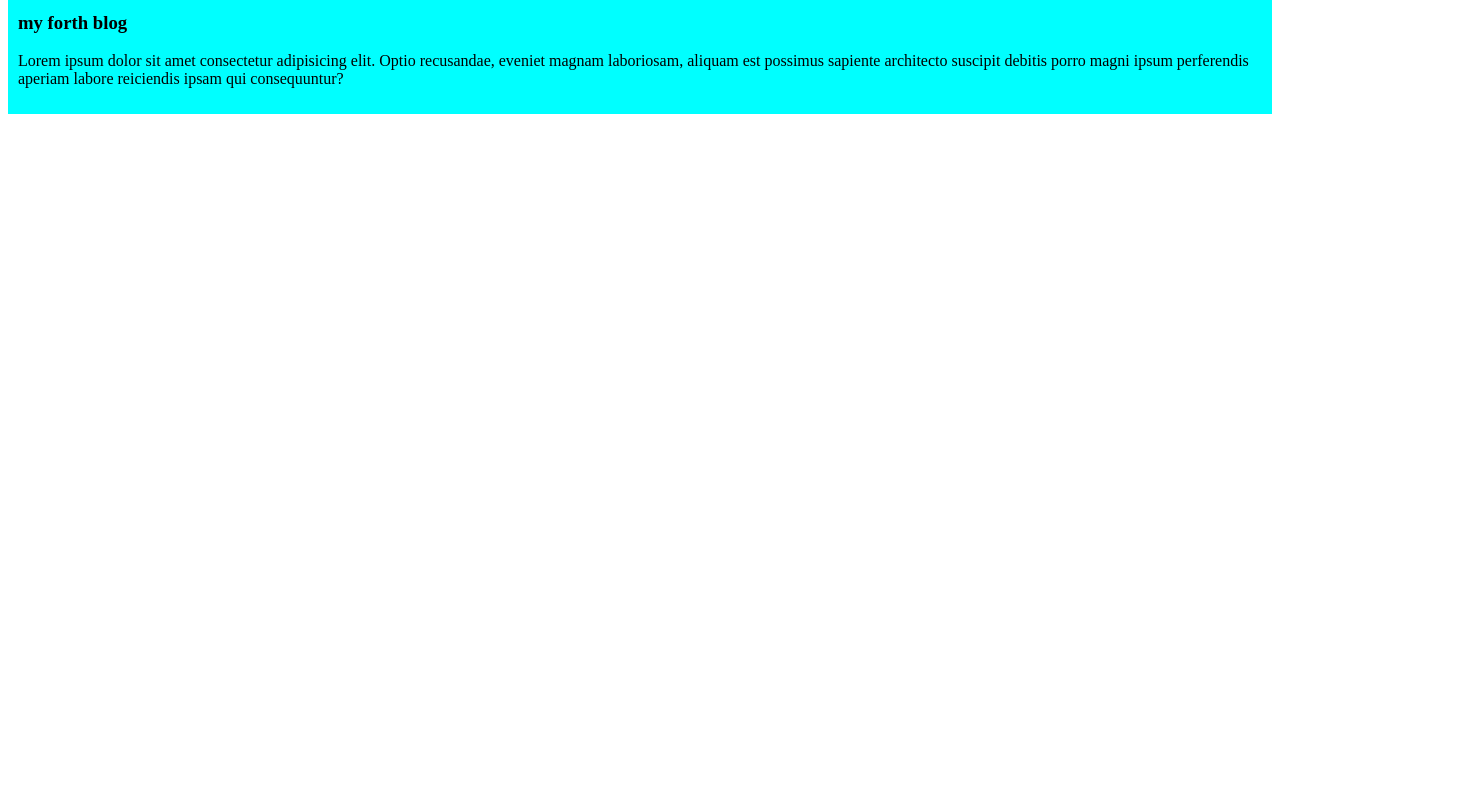
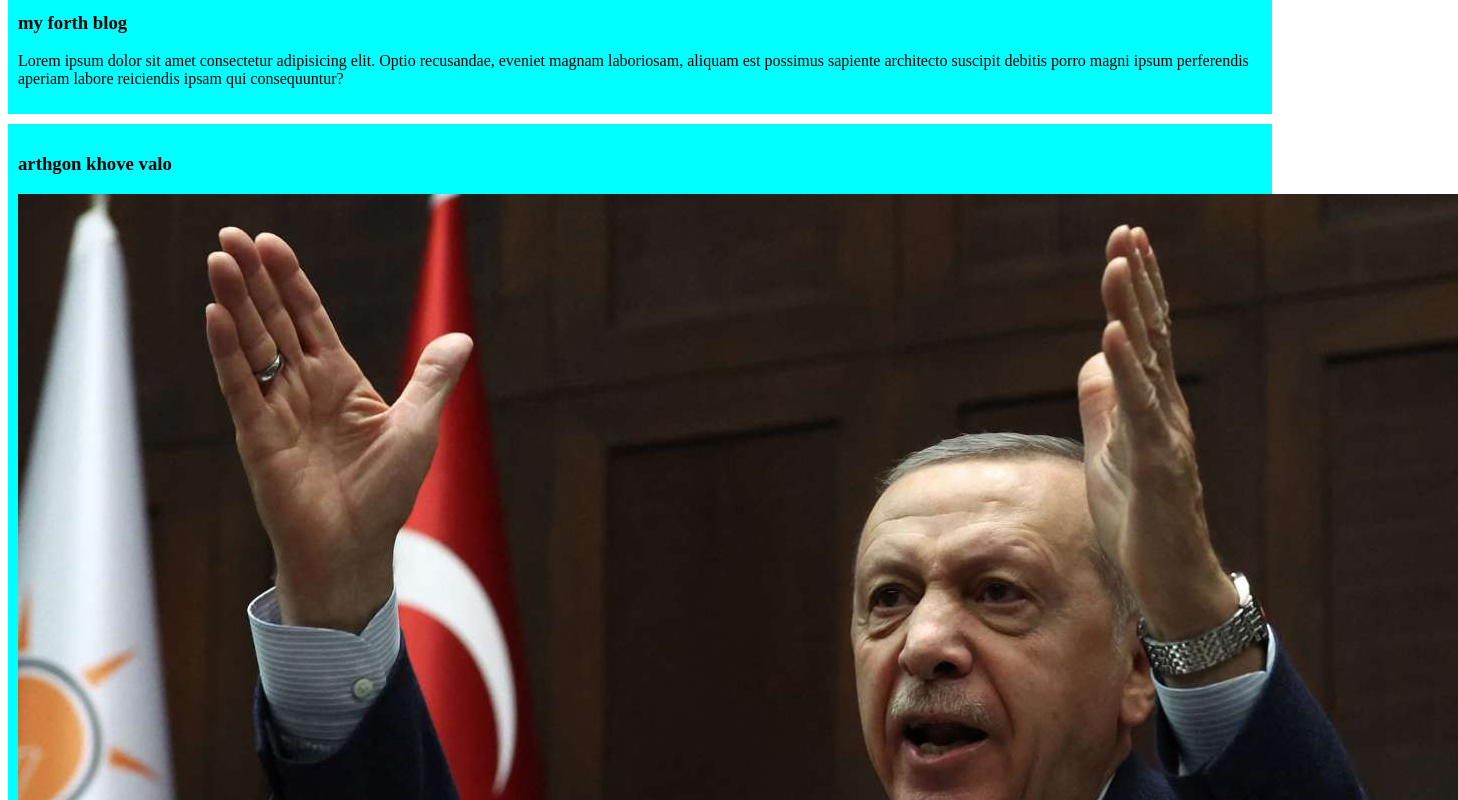
Before and after one commit to nupurmithila44/my-simple-website, a plain HTML site: page index.html in a window 1280 px wide. Shown: the part 460-1260 px from the top of the page, 1458 px wide, since content can reach past the window. Before the commit the page ends 800 px from the top, so only its background shows below. Drawn offline with Linux system fonts and the light colour scheme.

Commit message:
arthogan president

```diff
--- a/index.html
+++ b/index.html
@@ -23,6 +23,10 @@
         <h3>my forth blog</h3>
         <p>Lorem ipsum dolor sit amet consectetur adipisicing elit. Optio recusandae, eveniet magnam laboriosam, aliquam est possimus sapiente architecto suscipit debitis porro magni ipsum perferendis aperiam labore reiciendis ipsam qui consequuntur?</p>
     </div>
+    <div>
+        <h3> arthgon khove valo</h3>
+        <img src="image/arthgon.jpg" alt="">
+    </div>
 
 
 
```
Also changed, not shown: image/arthgon.jpg (added).
